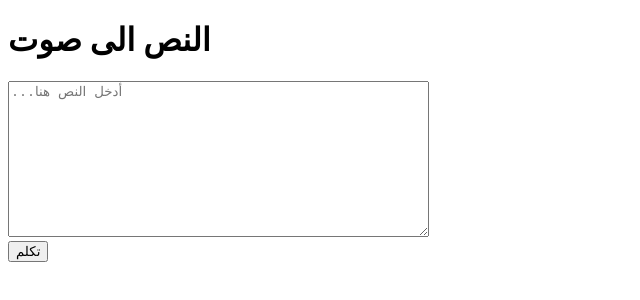
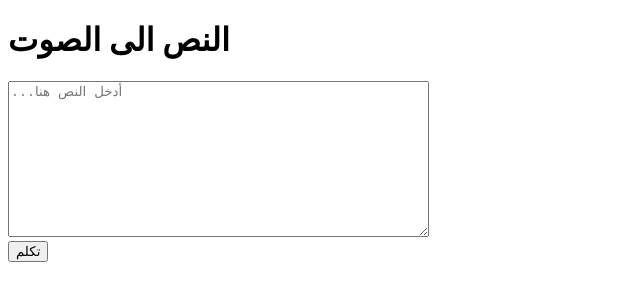
Before and after one commit to YKAwarta/JIBOVoiceTTS, a plain HTML site: page index.html in a window 1280 px wide. Shown: the whole page, without its empty margins (0-640 px from the left). Drawn offline with Linux system fonts and the light colour scheme.

Commit message:
Update index.html

```diff
--- a/index.html
+++ b/index.html
@@ -3,11 +3,11 @@
   <head>
     <meta charset="UTF-8">
     <meta name="viewport" content="width=device-width, initial-scale=1.0">
-    <title>النص الى صوت</title>
+    <title>النص الى الصوت</title>
   </head>
 
 <body>
-  <h1>النص الى صوت</h1>
+  <h1>النص الى الصوت</h1>
   <textarea id="textInput" placeholder="...أدخل النص هنا" rows="10" cols="50"></textarea>
   <br>
   <button id="speakBtn">تكلم</button>
```
